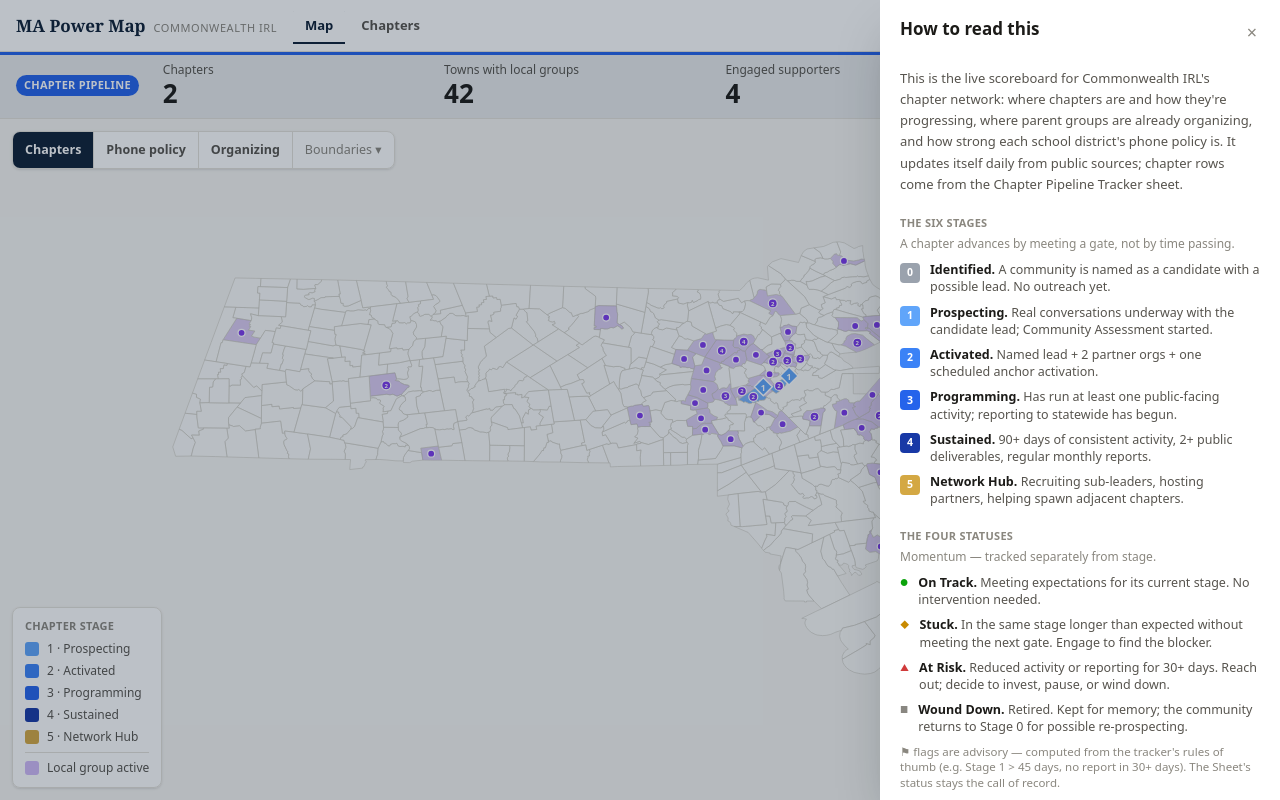
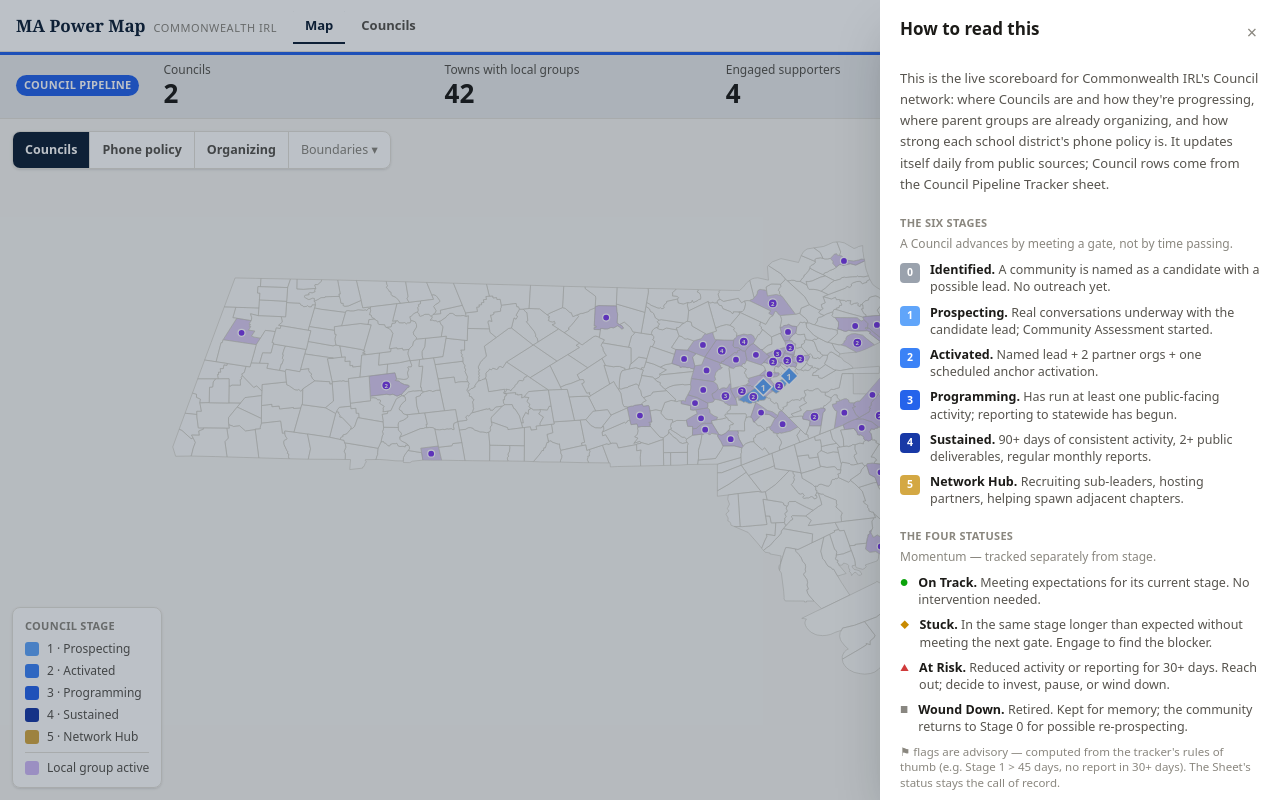
Before and after one commit to allaire-matthew/ma-power-map, a React (Vite) app: page / in a window 1280 px wide. Both pictures are taken after a click on the button "Guide". Built offline with nearby package versions, Linux system fonts and the light colour scheme.

Commit message:
rename: Chapter → Council in public-facing labels
Matches CIRL's official terminology decision — the local unit is
Council, not Chapter. Internal type/variable names and allied-org
fields (TLO, WU8, etc.) are left as-is.

```diff
--- a/src/App.tsx
+++ b/src/App.tsx
@@ -11,7 +11,7 @@ type View = 'map' | 'chapters'
 
 const VIEWS: { key: View; label: string }[] = [
   { key: 'map', label: 'Map' },
-  { key: 'chapters', label: 'Chapters' },
+  { key: 'chapters', label: 'Councils' },
 ]
 
 export default function App() {
@@ -229,10 +229,10 @@ export default function App() {
 // tier green, organizing violet — values stay in ink (DESIGN.md D4).
 const KPI_MODES = {
   chapters: {
-    label: 'Chapter pipeline',
+    label: 'Council pipeline',
     color: '#2563eb',
     tiles: (k: World['kpis']) => [
-      { label: 'Chapters', value: String(k.chapters) },
+      { label: 'Councils', value: String(k.chapters) },
       { label: 'Towns with local groups', value: String(k.prospectTowns) },
       { label: 'Engaged supporters', value: String(k.engagedSupporters) },
       { label: 'Meetings next 14 days', value: String(k.meetingsNext14d) },
@@ -255,7 +255,7 @@ const KPI_MODES = {
       { label: 'Local groups', value: String(k.localGroups) },
       { label: 'Towns with local groups', value: String(k.prospectTowns) },
       { label: 'Independent advocates', value: String(k.advocates) },
-      { label: 'Chapters', value: String(k.chapters) },
+      { label: 'Councils', value: String(k.chapters) },
     ],
   },
 }
--- a/src/DetailPanel.tsx
+++ b/src/DetailPanel.tsx
@@ -57,7 +57,7 @@ export function DetailPanel({ rec, onClose }: { rec: TownRecord; onClose: () =>
         {/* Chapter — the headline block when present. */}
         {p && (
           <section className="flex flex-col gap-2.5">
-            <SectionTitle>Chapter · {p.chapter}</SectionTitle>
+            <SectionTitle>Council · {p.chapter}</SectionTitle>
             <StageTrack stage={p.stage} />
             {flags.length > 0 && (
               <ul className="m-0 p-0 list-none flex flex-col gap-1">
--- a/src/GuidePanel.tsx
+++ b/src/GuidePanel.tsx
@@ -45,17 +45,17 @@ export function GuidePanel({ world, onClose }: { world: World | null; onClose: (
         </div>
 
         <p className="m-0 text-[13px] leading-relaxed" style={{ color: 'var(--ink-2)' }}>
-          This is the live scoreboard for Commonwealth IRL's chapter network: where
-          chapters are and how they're progressing, where parent groups are already
+          This is the live scoreboard for Commonwealth IRL's Council network: where
+          Councils are and how they're progressing, where parent groups are already
           organizing, and how strong each school district's phone policy is. It updates
-          itself daily from public sources; chapter rows come from the Chapter Pipeline
+          itself daily from public sources; Council rows come from the Council Pipeline
           Tracker sheet.
         </p>
 
         <section>
           <GuideHeading>The six stages</GuideHeading>
           <p className="mt-0 mb-2 text-[12px]" style={{ color: 'var(--ink-3)' }}>
-            A chapter advances by meeting a gate, not by time passing.
+            A Council advances by meeting a gate, not by time passing.
           </p>
           <ol className="m-0 p-0 list-none flex flex-col gap-2">
             {[0, 1, 2, 3, 4, 5].map((s) => (
@@ -152,7 +152,7 @@ export function GuidePanel({ world, onClose }: { world: World | null; onClose: (
           </ul>
           <p className="mt-2 mb-0 text-[11.5px] leading-snug" style={{ color: 'var(--ink-3)' }}>
             Policies, legislators, meeting dates, and news refresh daily via GitHub
-            Actions. Edits to chapters happen in the Chapter Pipeline Tracker sheet, not
+            Actions. Edits to Councils happen in the Council Pipeline Tracker sheet, not
             here.
           </p>
         </section>
--- a/src/views/ChaptersView.tsx
+++ b/src/views/ChaptersView.tsx
@@ -108,7 +108,7 @@ export function ChaptersView({
             {(
               [
                 ['all', `All (${world.tracked.length})`],
-                ['chapters', `Chapters (${world.kpis.chapters})`],
+                ['chapters', `Councils (${world.kpis.chapters})`],
                 ['groups', `Local groups (${world.kpis.prospectTowns})`],
               ] as [Kind, string][]
             ).map(([k, label]) => {
--- a/src/views/MapView.tsx
+++ b/src/views/MapView.tsx
@@ -11,7 +11,7 @@ import {
 import { PRESENCE, STAGE_COLOR, STAGE_NAME, TIER_COLOR, TIER_SHORT } from '../colors'
 
 const LENSES: { key: Lens; label: string; hint: string }[] = [
-  { key: 'chapters', label: 'Chapters', hint: 'CIRL chapter pipeline, with parent organizing as context' },
+  { key: 'chapters', label: 'Councils', hint: 'CIRL Council pipeline, with parent organizing as context' },
   { key: 'policy', label: 'Phone policy', hint: 'District phone-policy strength, Tier 1–4' },
   { key: 'organizing', label: 'Organizing', hint: 'Where local groups are active' },
 ]
@@ -181,7 +181,7 @@ export function MapView({
       >
         {lens === 'chapters' && (
           <LegendRows
-            title="Chapter stage"
+            title="Council stage"
             rows={[1, 2, 3, 4, 5].map((s) => ({
               swatch: STAGE_COLOR[s],
               label: `${s} · ${STAGE_NAME[s]}`,
```
